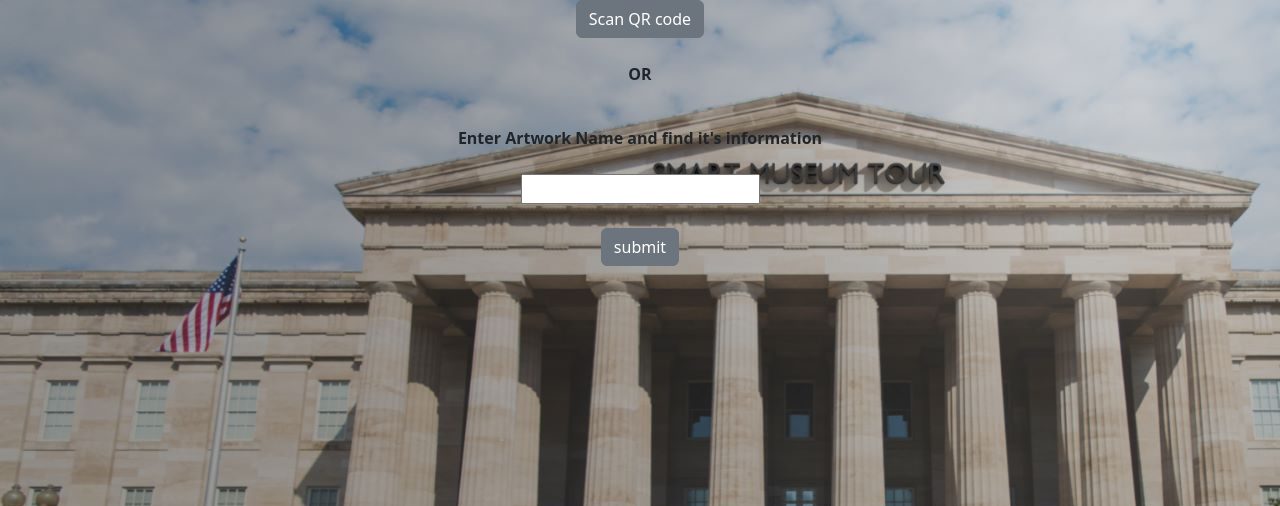
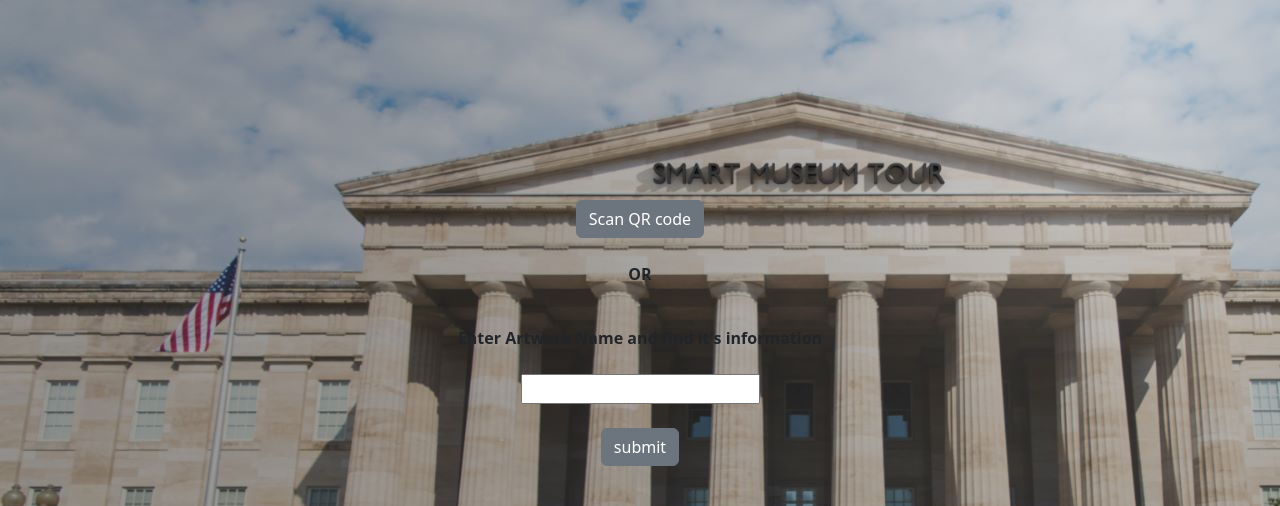
Before and after one commit to PavithraM12/SmartMuseumTour, a Django app: page / in a window 1280 px wide. Shown: the top 506 px of the page. Run offline with Django 4.2, Linux system fonts and the light colour scheme; some libraries are stand-ins or nearby versions.

Commit message:
added padding

```diff
--- a/museum_smart_tour/query_sparql/templates/main.html
+++ b/museum_smart_tour/query_sparql/templates/main.html
@@ -10,7 +10,7 @@
 </head>
 <body style="background-image: url('background_placeholder.jpg');">
 
-  <form style="text-align: center;" action="ScanQRCode/" method="POST">
+  <form style="text-align: center; padding-top: 200px;" action="ScanQRCode/" method="POST">
     <input class="btn btn-secondary" type="submit" value = "Scan QR code">
   </form>
 
```
